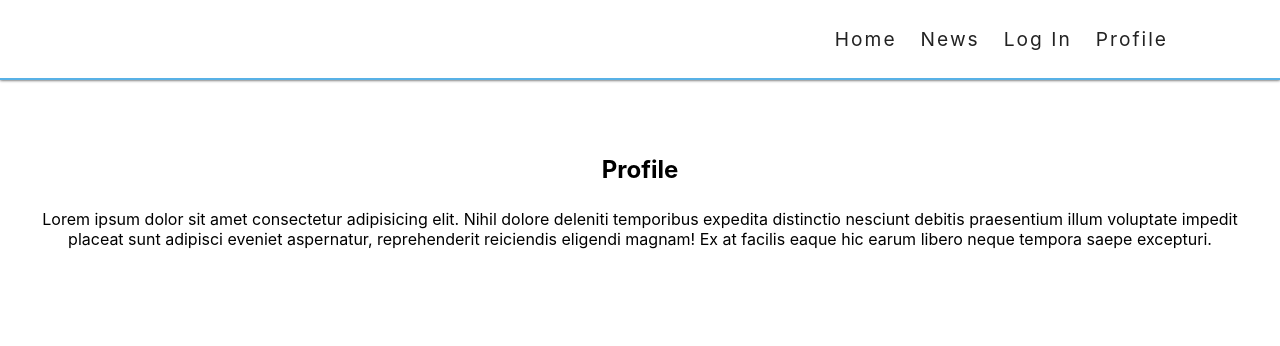
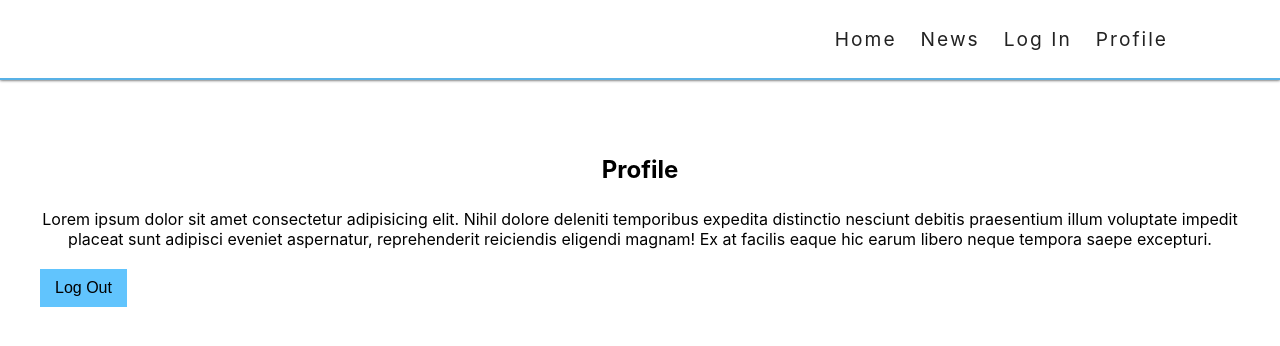
Before and after one commit to hight1337/test-react-news, a React (Create React App) app: page /profile in a window 1280 px wide. Shown: the top 346 px of the page. Built offline with nearby package versions, Linux system fonts and the light colour scheme.

Commit message:
Adde log out functional

```diff
--- a/src/pages/Profile.js
+++ b/src/pages/Profile.js
@@ -1,4 +1,5 @@
 import React from 'react'
+import Login from '../store/Login'
 
 const Profile = () => {
   return (
@@ -14,6 +15,9 @@ const Profile = () => {
             eaque hic earum libero neque tempora saepe excepturi.
           </p>
         </div>
+        <button className='btn-login' onClick={() => Login.setLoginFalse()}>
+          Log Out
+        </button>
       </section>
     </>
   )
```
